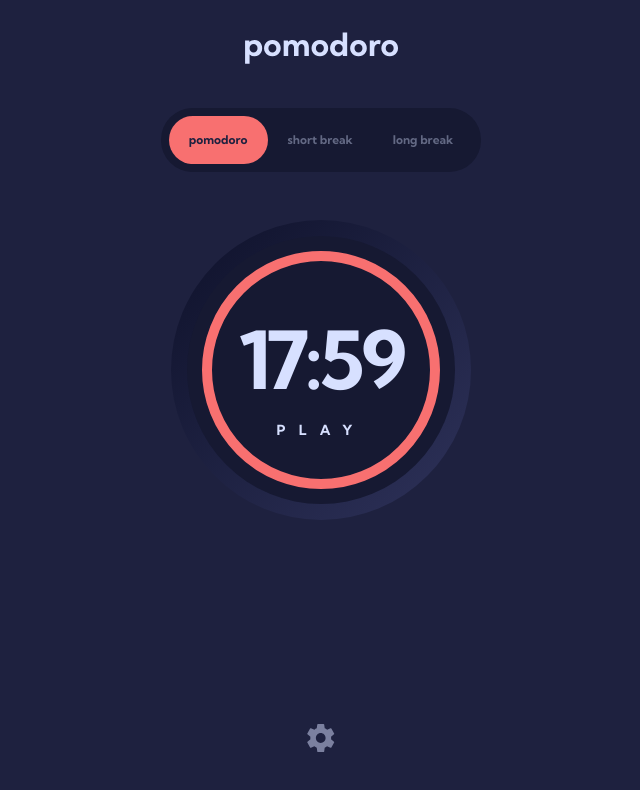
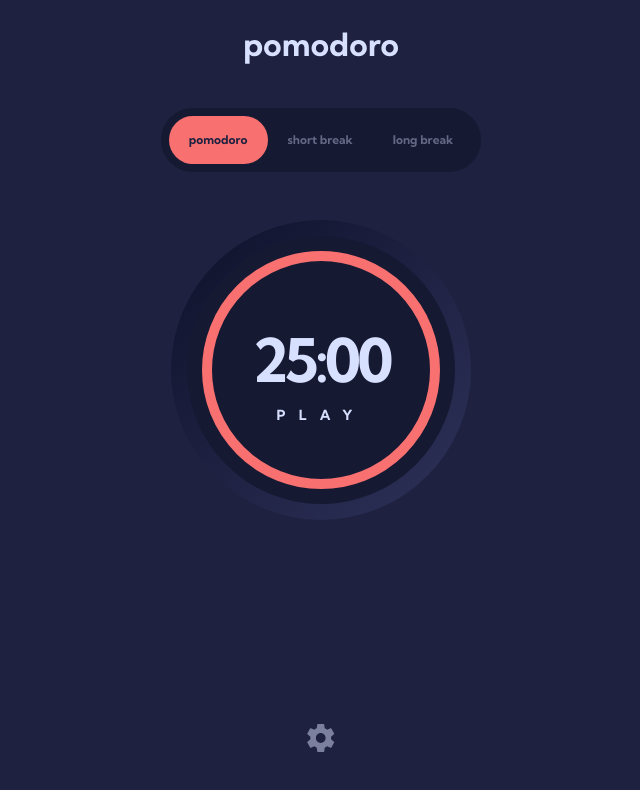
Before and after one commit to nikanoza/pomodor, a React (Vite) app: page / in a window 1280 px wide. Shown: the top 790 px of the page, without its empty margins (319-959 px from the left). Built offline with nearby package versions, Linux system fonts and the light colour scheme.

Commit message:
feat: done with timer functionality

```diff
--- a/src/components/Session.tsx
+++ b/src/components/Session.tsx
@@ -1,4 +1,4 @@
-import { useState } from "react";
+import { useState, useEffect } from "react";
 import { SessionType, SettingsType, TimeState } from "../types";
 
 type PropsType = {
@@ -17,8 +17,11 @@ const Session: React.FC<PropsType> = ({ settings, session }) => {
 
   const startTimer = () => {
     const time = setInterval(() => {
-      const clone = { ...times };
-      clone[session] = clone[session] - 1;
+      setTimes((prevTimes) => {
+        const clone = { ...prevTimes };
+        clone[session] = clone[session] - 1;
+        return clone;
+      });
     }, 1000);
 
     setTimer(time);
@@ -29,16 +32,43 @@ const Session: React.FC<PropsType> = ({ settings, session }) => {
     setTimer(null);
   };
 
+  useEffect(() => {
+    if (timer) {
+      pauseTimer();
+      startTimer();
+    }
+  }, [session]);
+
+  const displayTime = () => {
+    let minutes: string | number = Math.floor(times[session] / 60);
+    minutes = minutes < 10 ? "0" + minutes : minutes;
+
+    let seconds: string | number = times[session] % 60;
+    seconds = seconds < 10 ? "0" + seconds : seconds;
+    return `${minutes}:${seconds}`;
+  };
+
+  const intervalStateHandler = () => {
+    if (timer) {
+      pauseTimer();
+    } else {
+      startTimer();
+    }
+  };
+
   return (
     <div className="mt-12 w-75 h-75 rounded-full bg-session flex justify-center items-center">
       <div className="w-[267.805px] h-[267.805px] rounded-full bg-dark-blu flex justify-center items-center">
         <div className="w-[238.049px] h-[238.049px] rounded-full border-[10px] border-semi-red flex flex-col justify-center items-center">
-          <h1 className="text-semi-grey text-[80px] font-bold tracking-[-4px] kumbh">
-            17:59
+          <h1 className="text-semi-grey text-[60px] font-bold tracking-[-4px]">
+            {displayTime()}
           </h1>
-          <h3 className="text-semi-grey text-sm font-bold tracking-[13.125px] kumbh">
-            PLAY
-          </h3>
+          <button
+            className={`text-semi-grey text-sm font-bold border-none tracking-[13.125px] ${settings.font}`}
+            onClick={intervalStateHandler}
+          >
+            {timer ? "PAUSE" : "PLAY"}
+          </button>
         </div>
       </div>
     </div>
```
